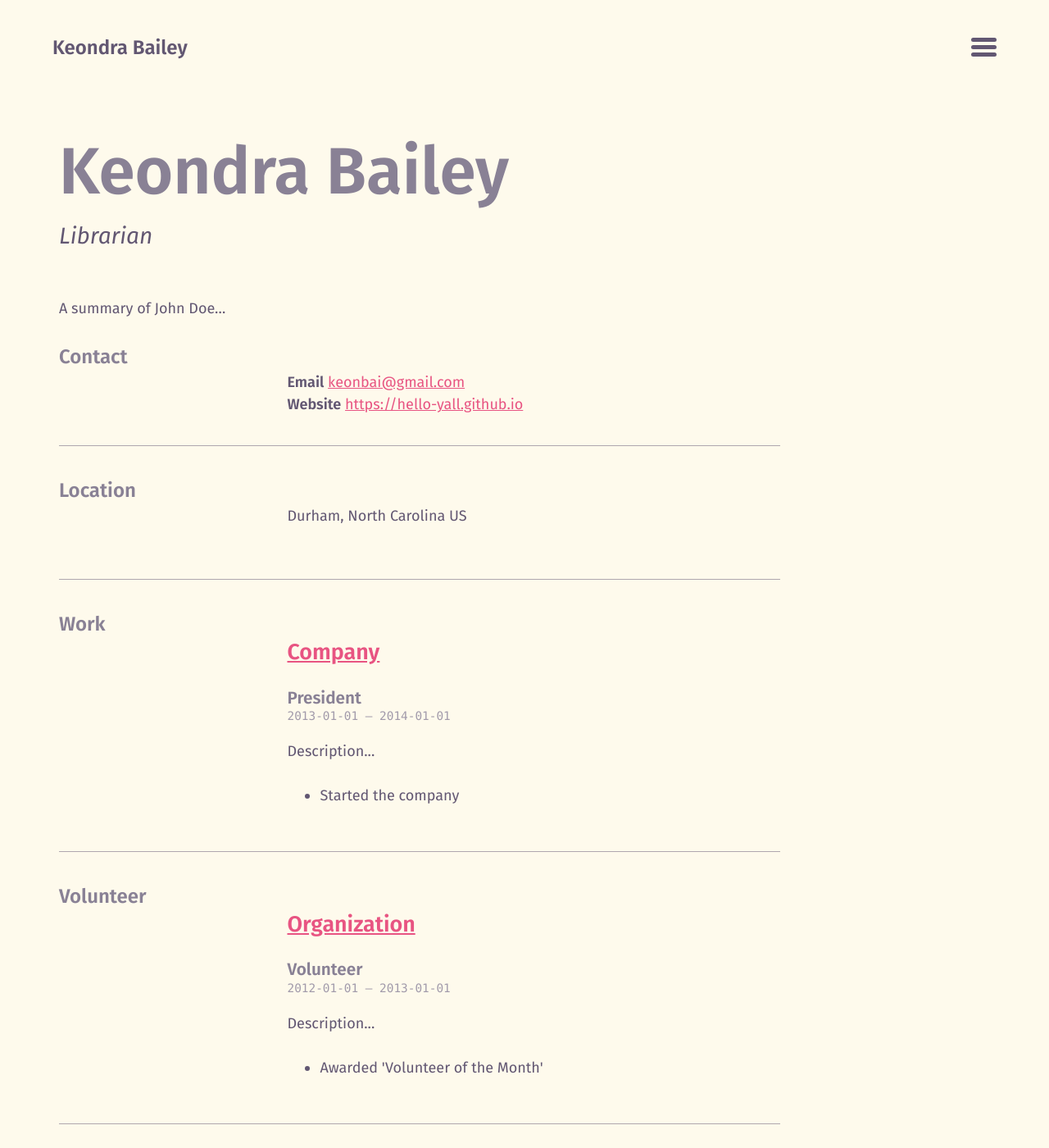
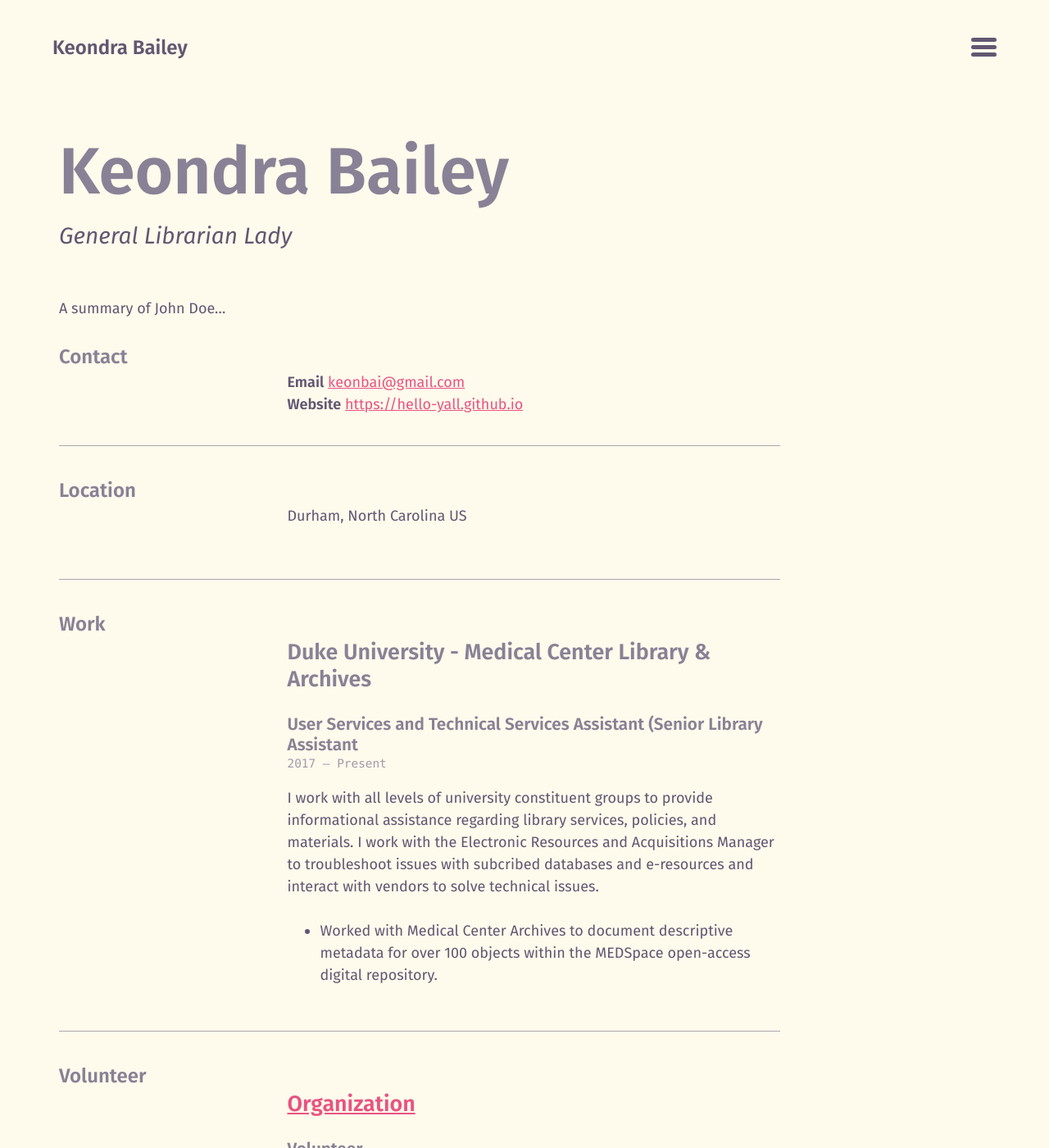
Before and after one commit to hello-yall/hello-yall.github.io, a Jekyll site: the page built from resume.md, in a window 1280 px wide and 1400 px high. Shown: the whole window at 82% size. Built offline with Jekyll 4.4.1, drawn with Linux system fonts in a browser that asks for light colours.

Commit message:
Update cv.json

```diff
--- a/_data/cv.json
+++ b/_data/cv.json
@@ -1,7 +1,7 @@
 {
   "basics": {
     "name": "Keondra Bailey",
-    "label": "Librarian",
+    "label": "General Librarian Lady",
     "email": "keonbai@gmail.com",
     "website": "https://hello-yall.github.io",
     "summary": "A summary of John Doe...",
@@ -12,14 +12,13 @@
     },
   },
   "work": [{
-    "company": "Company",
-    "position": "President",
-    "website": "http://company.com",
-    "startDate": "2013-01-01",
-    "endDate": "2014-01-01",
-    "summary": "Description...",
+    "company": "Duke University - Medical Center Library & Archives",
+    "position": "User Services and Technical Services Assistant (Senior Library Assistant",
+    "startDate": "2017",
+    "endDate": "Present",
+    "summary": "I work with all levels of university constituent groups to provide informational assistance regarding library services, policies, and materials. I work with the Electronic Resources and Acquisitions Manager to troubleshoot issues with subcribed databases and e-resources and interact with vendors to solve technical issues.",
     "highlights": [
-      "Started the company"
+      "Worked with Medical Center Archives to document descriptive metadata for over 100 objects within the MEDSpace open-access digital repository."
     ]
   }],
   "volunteer": [{
```
